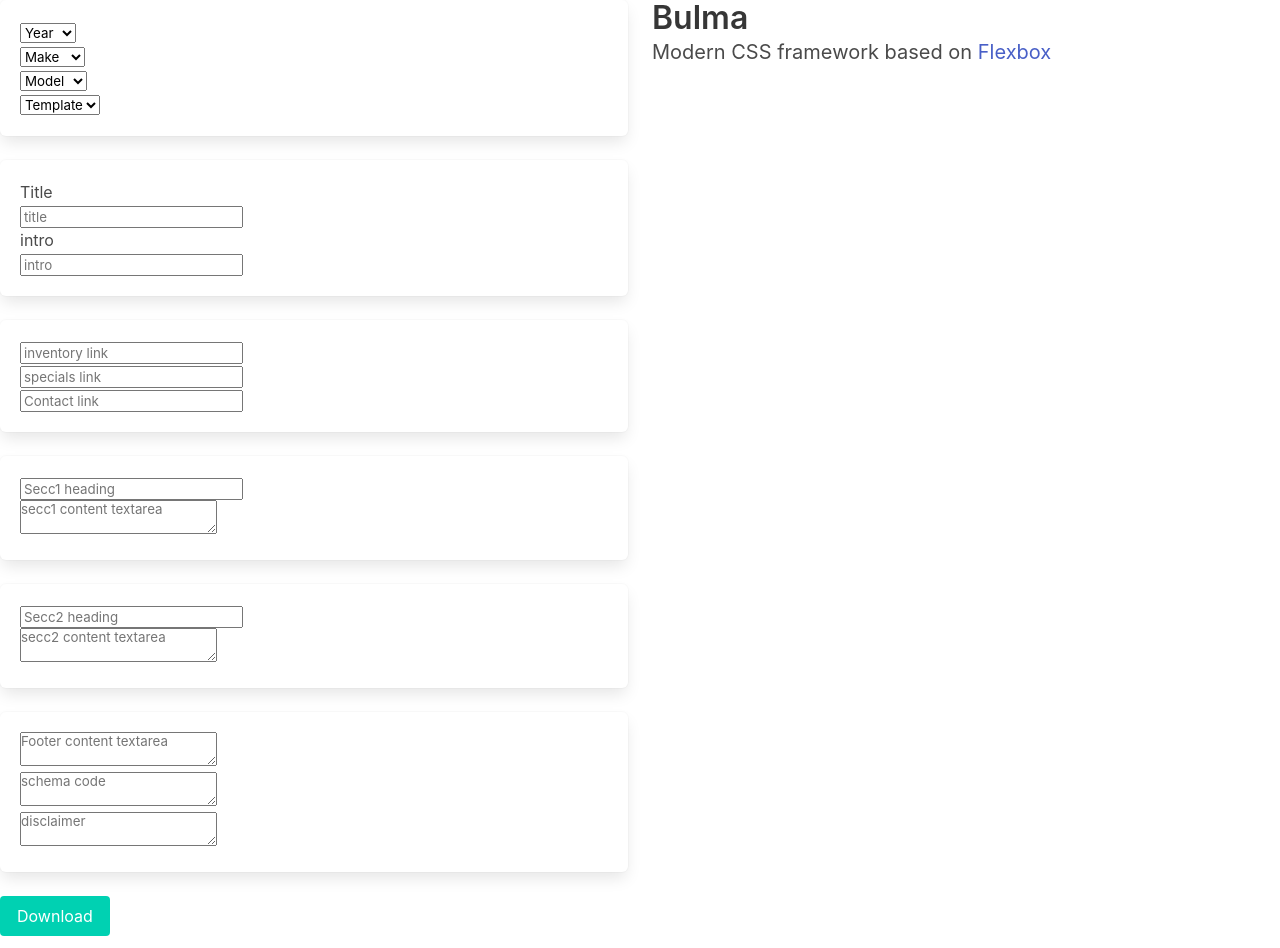
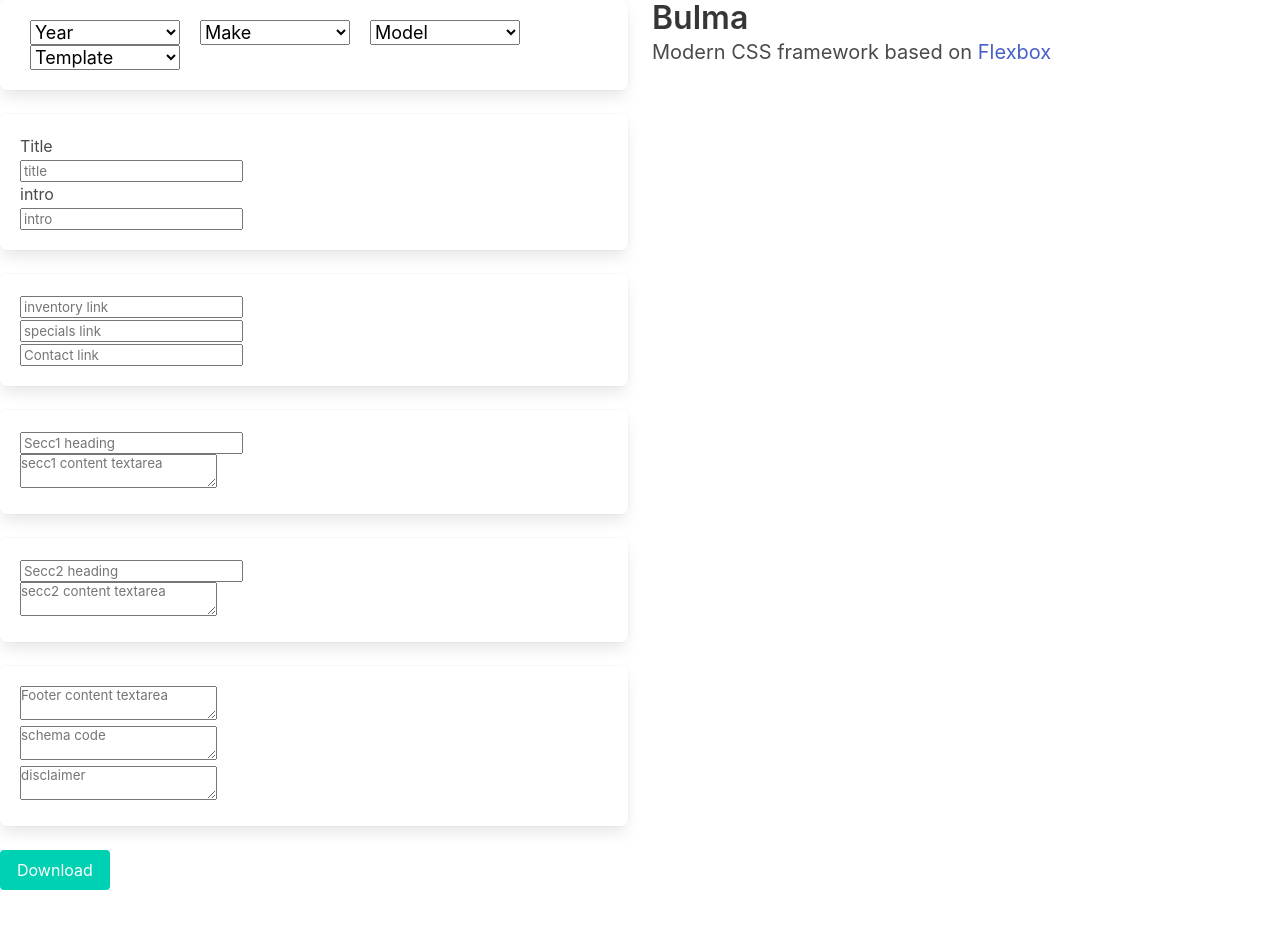
Before and after one commit to anzueto/MLP-maker, a React (Create React App) app in the folder frontend/: page / in a window 1280 px wide. After the commit the page ends 902 px from the top, so only its background shows below. Built offline with nearby package versions, Linux system fonts and the light colour scheme.

Commit message:
model style components

```diff
--- a/frontend/src/components/Model.js
+++ b/frontend/src/components/Model.js
@@ -1,39 +1,42 @@
 import React from 'react';
-import '../App.scss'
+import '../App.scss';
+import styled from 'styled-components';
+
+
+const Select = styled.select`
+ width:20%;
+ font-size:18px;
+ margin: 0 10px;
+ min-width:150px;
+`;
+
 
 class Model extends React.Component {
     render() {
         return (
             <>
+
                 <div className="box">
-                    <div class="select">
-                        <select>
+                    <Select>
                         <option>Year</option>
                         <option>2020</option>
                         <option>2021</option>
-                        </select>
-                    </div>
+                    </Select>
 
-                    <div class="select">
-                        <select>
+                    <Select>
                         <option>Make</option>
                         <option>Toyota</option>
-                        </select>
-                    </div>
+                    </Select>
 
-                    <div class="select">
-                        <select>
+                    <Select>
                         <option>Model</option>
                         <option>Corolla</option>
-                        </select>
-                    </div>
+                    </Select>
 
-                    <div class="select">
-                        <select>
+                    <Select>
                         <option>Template</option>
                         <option>T3</option>
-                        </select>
-                    </div>
+                    </Select>
                 </div>
 
             </>
```
Lines whose indentation alone changed are shown as unchanged.
